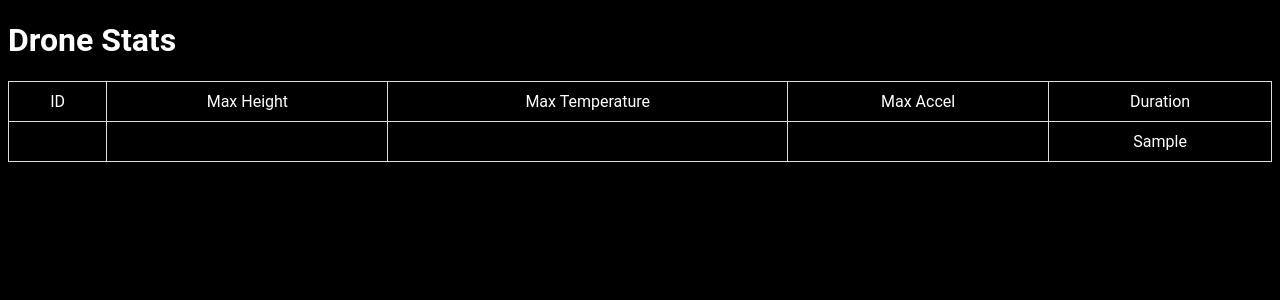
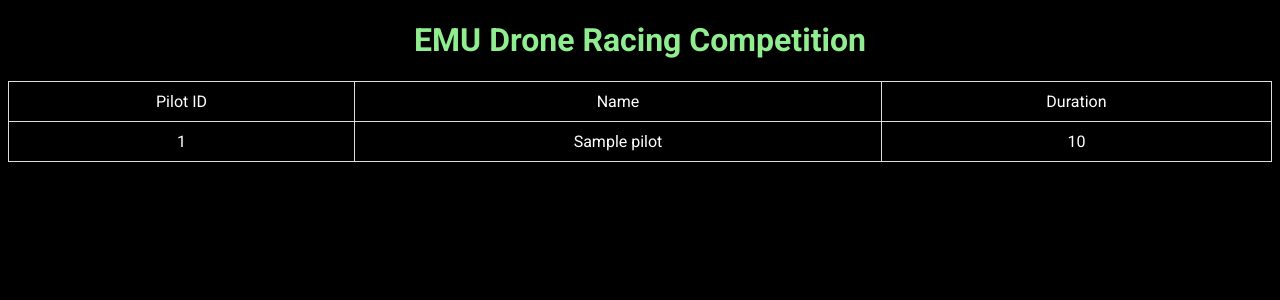
Before and after one commit to joshrandall8478/cosc471droneproject, a PHP site: page /table.php in a window 1280 px wide. Shown: the top 300 px of the page. Run offline with PHP 8.4, Linux system fonts and the light colour scheme; tables that the repository leaves empty or names only in its code hold one stand-in row (values such as "Sample post"); data that the repository does not hold is empty.

Commit message:
fixed some of the UI

```diff
--- a/index.php
+++ b/index.php
@@ -32,7 +32,7 @@
 
     <main>
     <div class="container">
-        <h1 class="title-text">EMU Drone Racing Competition</h1>
+    <a class="title-link" href="./index.php"><h1 class="title-text">EMU Drone Racing Competition</h1></a>
         <table id="data-table">
         <!-- <thead>
             <tr>
@@ -59,7 +59,7 @@
                 // (ID int, MaxHeightCM float, MaxTemperature float, maxAccel float, Duration float, primary key(id));
                 echo "<tr><td>Pilot ID</td><td>Name</td><td>Duration</td></tr>";
                 // Loop through each row and output the data into the table
-                for($i = 0; $i < $rows; $i++){
+                for($i = 0; $i < $rows && $i < 10; $i++){
                     $run = mysqli_fetch_assoc($result);
 
                     $id = $run["pilotID"];
@@ -81,7 +81,7 @@
     </table>
     <div class="flex buttons-group">
     <a class="button" href="./register.php">Fly and add new record</a>
-    <a class="button">See full leaderboard</a>
+    <a class="button" href="./table.php">See full leaderboard</a>
     </div>
 
     </div>
--- a/register.php
+++ b/register.php
@@ -19,8 +19,8 @@
 
     <main>
     <div class="container">
-        <h1 class="title-text">EMU Drone Racing Competition</h1>
-        <div class="container">
+    <a class="title-link" href="./index.php"><h1 class="title-text">EMU Drone Racing Competition</h1></a>
+    <div class="container">
         <form class="form" action="register.php" method="POST">
 
         <h2>Pilot Info</h2>
--- a/styles.css
+++ b/styles.css
@@ -38,8 +38,24 @@ input[type=submit]:hover{
     transition: all ease-out 0.3s;
 }
 
+.title-link:visited, .title-link{
+    text-decoration: none;
+}
 .title-text{
+
+    color: lightgreen;
     text-align:center;
+    text-decoration: none;
+    transition: all ease-out 0.3s;
+}
+.title-text:visited{
+    color: lightgreen;
+    text-decoration: none;
+    transition: all ease-out 0.3s;
+}
+.title-text:hover{
+    color: white;
+    transition: all ease-out 0.3s;
 }
 
 .flex{
--- a/table.php
+++ b/table.php
@@ -4,29 +4,21 @@
 <head>
     <meta charset="UTF-8">
     <meta name="viewport" content="width=device-width, initial-scale=1.0">
-    <title>Drone Racing Competition - Register and View Leaderboard</title>
+    <title>EMU Drone Racing Competition</title>
     <link rel="stylesheet" href="styles.css">
+    <!-- Google Fonts -->
+    <link rel="preconnect" href="https://fonts.googleapis.com">
+<link rel="preconnect" href="https://fonts.gstatic.com" crossorigin>
+<link href="https://fonts.googleapis.com/css2?family=Roboto:ital,wght@0,100;0,300;0,400;0,500;0,700;0,900;1,100;1,300;1,400;1,500;1,700;1,900&display=swap" rel="stylesheet">
 </head>
 
 <body>
-    <!-- <h1>Drone Racing Competition - Pilot Registration</h1> -->
 
+<main>
 
-    <!-- User Registration Form -->
-    <!-- <form action="register.php" method="POST">
-        <label for="name">Pilot Name:</label>
-        <input type="text" id="name" name="name" required>
+<div class="container">
 
-
-        <label for="email">Email:</label>
-        <input type="email" id="email" name="email" required>
-
-
-        <input type="submit" value="Register">
-    </form> -->
-
-
-    <h1>Drone Stats</h1>
+<a class="title-link" href="./index.php"><h1 class="title-text">EMU Drone Racing Competition</h1></a>
 
 
 
@@ -40,14 +32,14 @@
             </tr>
         </thead>
         <tbody> -->
-            <?php
+        <?php
             // Include the database connection
             // include 'connect.php';
 
 
             // Fetch data from 'pilots' table
             $db = mysqli_connect("localhost:3306", "droneuser", "dronepassword", "drone");  // Connects to database in mysql
-            $query = "SELECT * FROM dronestats";
+            $query = "SELECT P.pilotID, P.name, L.duration from pilots P inner join leaderboard L on L.pilotID = P.pilotID order by L.duration ASC;";
             $result = mysqli_query($db,$query);
             $rows = mysqli_num_rows($result);   // Number of rows in $result
 
@@ -55,22 +47,18 @@
             // Check if the query returned any results
             if ($rows > 0) {
                 // (ID int, MaxHeightCM float, MaxTemperature float, maxAccel float, Duration float, primary key(id));
-                echo "<tr><td>ID</td><td>Max Height</td><td>Max Temperature</td><td>Max Accel</td><td>Duration</td></tr>";
+                echo "<tr><td>Pilot ID</td><td>Name</td><td>Duration</td></tr>";
                 // Loop through each row and output the data into the table
                 for($i = 0; $i < $rows; $i++){
                     $run = mysqli_fetch_assoc($result);
 
-                    $id = $run["ID"];
-                    $maxHeight = $run["maxHeight"];
-                    $maxTemp = $run["maxTemperature"];
-                    $maxAccel = $run["maxAccel"];
+                    $id = $run["pilotID"];
+                    $name = $run["name"];
                     $duration = $run["duration"];
 
                     echo "<tr>";
                     echo "<td>$id</td>";
-                    echo "<td>$maxHeight</td>";
-                    echo "<td>$maxTemp</td>";
-                    echo "<td>$maxAccel</td>";
+                    echo "<td>$name</td>";
                     echo "<td>$duration</td>";
                     echo "</tr>";
                 }
@@ -81,6 +69,11 @@
             ?>
         <!-- </tbody> -->
     </table>
+</div>
+
+</main>
+
+
 </body>
 
 </html>
```
